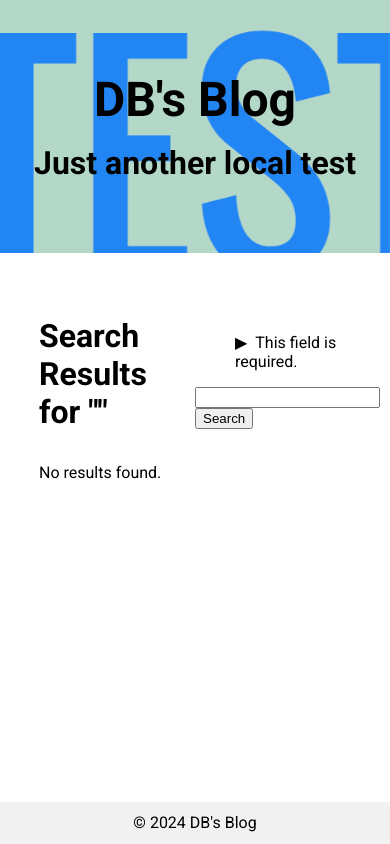
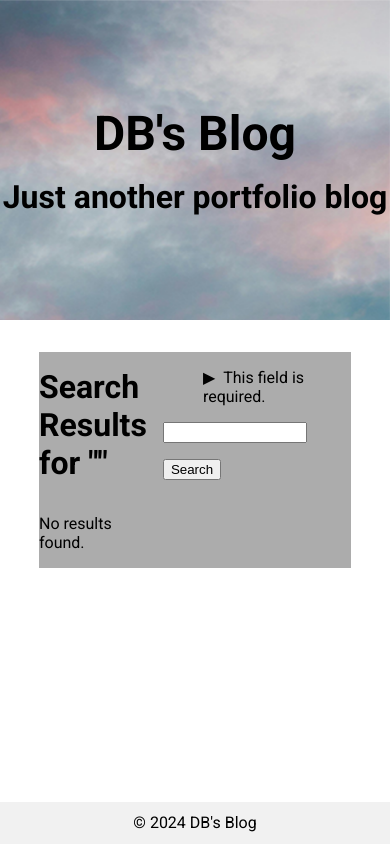
Before and after one commit to d-baublys/django_blog, a Django app: page /search in a window 390 px wide. Run offline with Django 5.2, Linux system fonts and the light colour scheme; data that the repository does not hold is empty.

Commit message:
fix: adjust search form width.
- Changed desktop behaviour so that content doesn't resize when browser is resized.
- Search form width varies depending on desktop or mobile viewing.
- Adjusted some margins for more symmetry.

```diff
--- a/blog/forms.py
+++ b/blog/forms.py
@@ -2,4 +2,8 @@ from django import forms
 
 
 class SearchForm(forms.Form):
-    query = forms.CharField(label="", max_length=100)
+    query = forms.CharField(
+        label="",
+        max_length=100,
+        widget=forms.TextInput(attrs={"class": "search-width"})
+    )
--- a/blog/static/styles.css
+++ b/blog/static/styles.css
@@ -12,15 +12,14 @@ body {
     flex: 1;
     display: flex;
     flex-direction: column;
-    justify-content: space-between;
 }
 
 .banner {
-    background-image: url('bannertest.png');
+    background-image: url('sky-royalty-free.png');
     background-size: cover;
     background-position: top;
     background-attachment: fixed;
-    height: 30vh;
+    height: 20rem;
     width: 100%;
     display: flex;
     flex-direction: column;
@@ -44,21 +43,24 @@ h2 {
 }
 
 .content {
-    display: flex;
-    flex-direction: row;
-    justify-content: space-between;
+    display: grid;
+    grid-template-columns: 1fr auto;
     margin: 2rem auto;
     width: 80%;
     max-width: 1200px;
+    background-color: #acacac;
 }
 
 .main-body {
     width: 100%;
+    min-width: 800px;
 }
 
 .post-title {
     font-size: 1.5rem;
     font-weight: bold;
+    margin-top: 1rem;
+    margin-bottom: 0;
 }
 
 .pub-date {
@@ -72,16 +74,25 @@ h2 {
 .result-title {
     font-size: 2rem;
     font-weight: bold;
+    margin-top: 1rem;
 }
 
 .navigation-panel {
+    display: flex;
+    flex-direction: column;
+    align-items: center;
     width: 100%;
-    max-width: 350px;
-    margin-top: 2rem;
+    margin-left: 1rem;
+}
+
+.search-width {
+    width: 200px;
 }
 
 .post-tree {
-    margin-top: 2rem;
+    width: 100%;
+    margin: 0;
+    padding-left: 4rem;
 }
 
 .year.revealed .date {
@@ -138,12 +149,15 @@ footer {
 }
 
 @media (max-width: 600px) {
-    .content {
-        flex-direction: row;
+    .main-body {
+        min-width: auto;
     }
 
-    .main-body, .navigation-panel {
-        flex: 1;
-        width: 50%;
+    .search-width {
+        width: 35vw;
+    }
+
+    .post-tree {
+        padding-left: 0;
     }
 }
--- a/blog/templates/main.html
+++ b/blog/templates/main.html
@@ -13,7 +13,7 @@
     <body>
         <a href="{% url 'home' %}" class="banner">
             <h1 class="overlay-text">DB's Blog</h1>
-            <h2 class="overlay-text">Just another local test</h2>
+            <h2 class="overlay-text">Just another portfolio blog</h2>
         </a>
         <div class="wrapper">
             <div class="content">
@@ -23,7 +23,7 @@
                 </div>
                 <div class="navigation-panel">
                     <form method="get" action="{% url 'search' %}">
-                        {{ form }}
+                        {{ form.as_p }}
                         <button type="submit">Search</button>
                     </form>
                     <div class="post-tree">
@@ -33,10 +33,10 @@
                     </div>
                 </div>
             </div>
-            <div class="pagination">
-                {% block pagination %}
-                {% endblock %}
-            </div>
+        </div>
+        <div class="pagination">
+            {% block pagination %}
+            {% endblock %}
         </div>
         <footer>
             <p>© 2024 DB's Blog</p>
```
Also changed, not shown: blog/static/sky-royalty-free.png (added).
